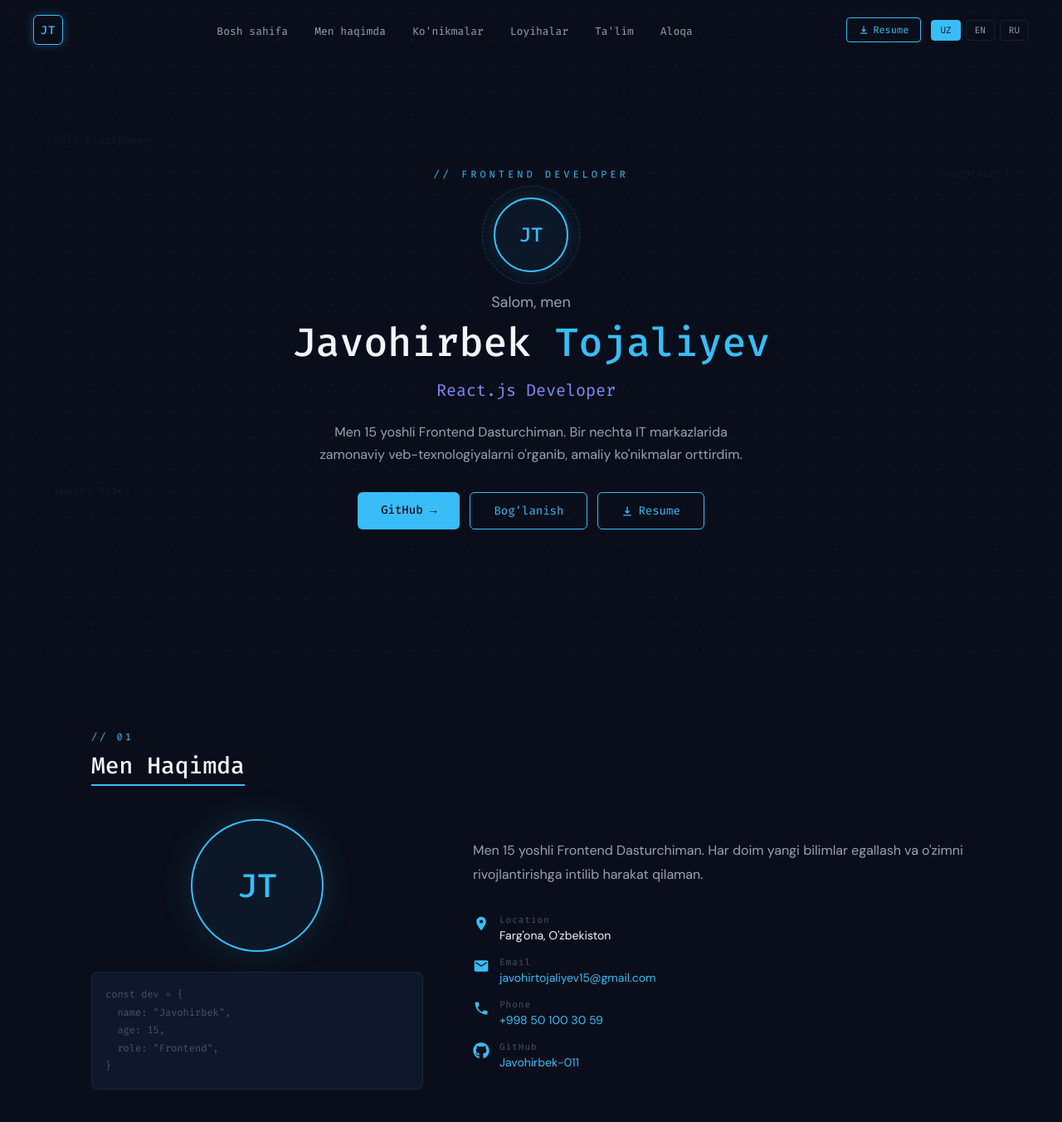
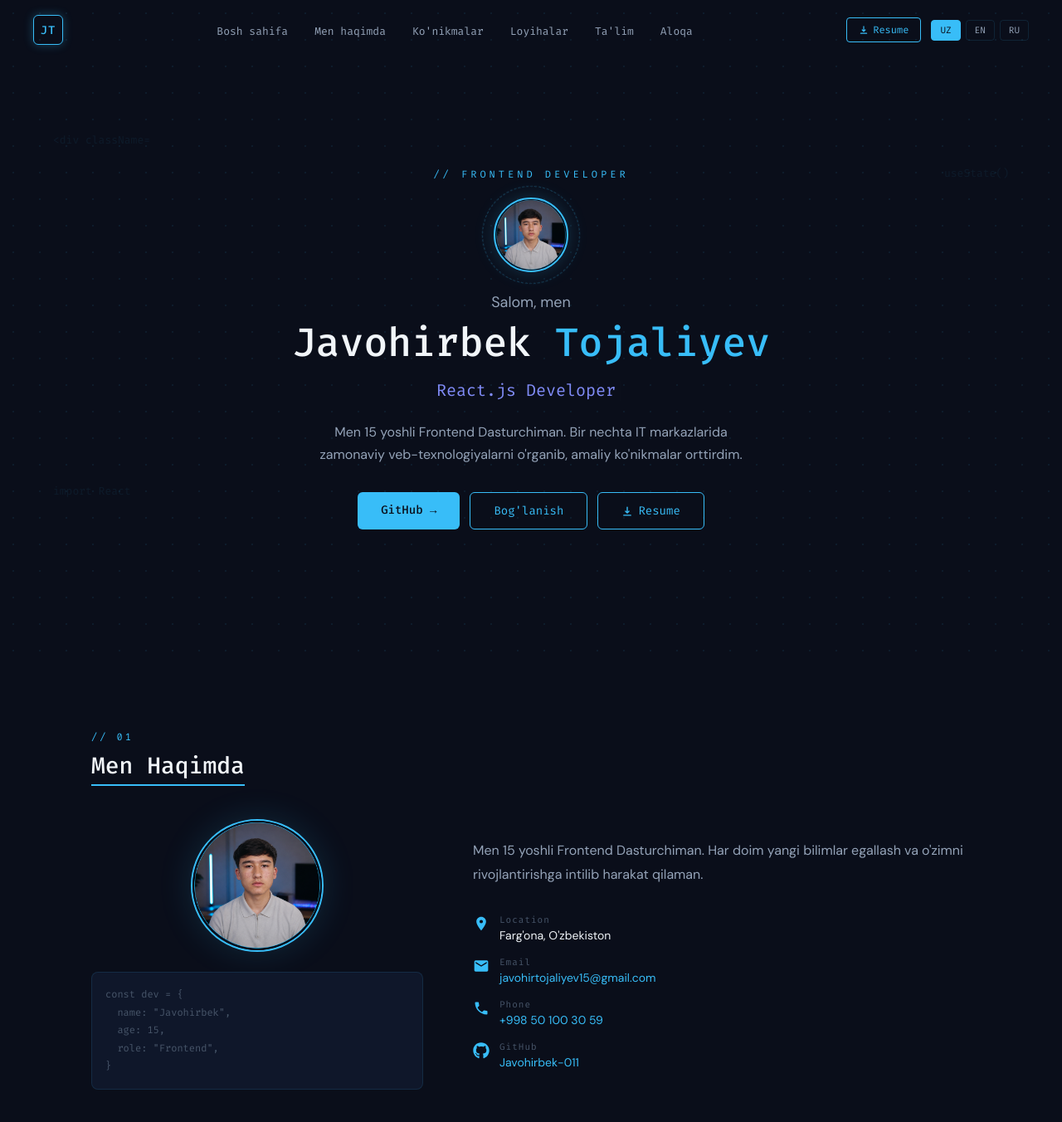
Before and after one commit to Javohirbek-011/my-portfolio, a React (Vite) app: page / in a window 1280 px wide. Shown: the top 1352 px of the page at 83% size. Built offline with nearby package versions, Linux system fonts and the light colour scheme.

Commit message:
feat: add real photo to Hero and About avatars

```diff
--- a/src/components/About.jsx
+++ b/src/components/About.jsx
@@ -17,7 +17,9 @@ export default function About() {
 
       <div className="about-grid reveal">
         <div className="about-visual">
-          <div className="about-avatar">JT</div>
+          <div className="about-avatar">
+            <img src="/avatar.png" alt="Javohirbek Tojaliyev" className="about-avatar-img" />
+          </div>
           <div className="about-code">
             <span>const dev = {'{'}</span>
             <span>&nbsp;&nbsp;name: "Javohirbek",</span>
--- a/src/components/Hero.jsx
+++ b/src/components/Hero.jsx
@@ -53,7 +53,9 @@ export default function Hero() {
         {/* Avatar with animated ring */}
         <div className="hero-avatar-wrap">
           <div className="hero-avatar-ring"></div>
-          <div className="hero-avatar">JT</div>
+          <div className="hero-avatar">
+            <img src="/avatar.png" alt="Javohirbek Tojaliyev" className="hero-avatar-img" />
+          </div>
         </div>
 
         <p className="hero-greeting">{t.hero.greeting}</p>
--- a/src/styles/About.css
+++ b/src/styles/About.css
@@ -26,6 +26,15 @@
   font-weight: 500;
   color: var(--accent-blue);
   box-shadow: 0 0 40px rgba(56, 189, 248, 0.15);
+  overflow: hidden;
+}
+
+.about-avatar-img {
+  width: 100%;
+  height: 100%;
+  object-fit: cover;
+  object-position: top;
+  border-radius: 50%;
 }
 
 .about-code {
--- a/src/styles/Hero.css
+++ b/src/styles/Hero.css
@@ -85,6 +85,15 @@
   box-shadow: 0 0 24px rgba(56, 189, 248, 0.2);
   position: relative;
   z-index: 1;
+  overflow: hidden;
+}
+
+.hero-avatar-img {
+  width: 100%;
+  height: 100%;
+  object-fit: cover;
+  object-position: top;
+  border-radius: 50%;
 }
 
 .hero-greeting {
```
Also changed, not shown: public/avatar.png (added).
